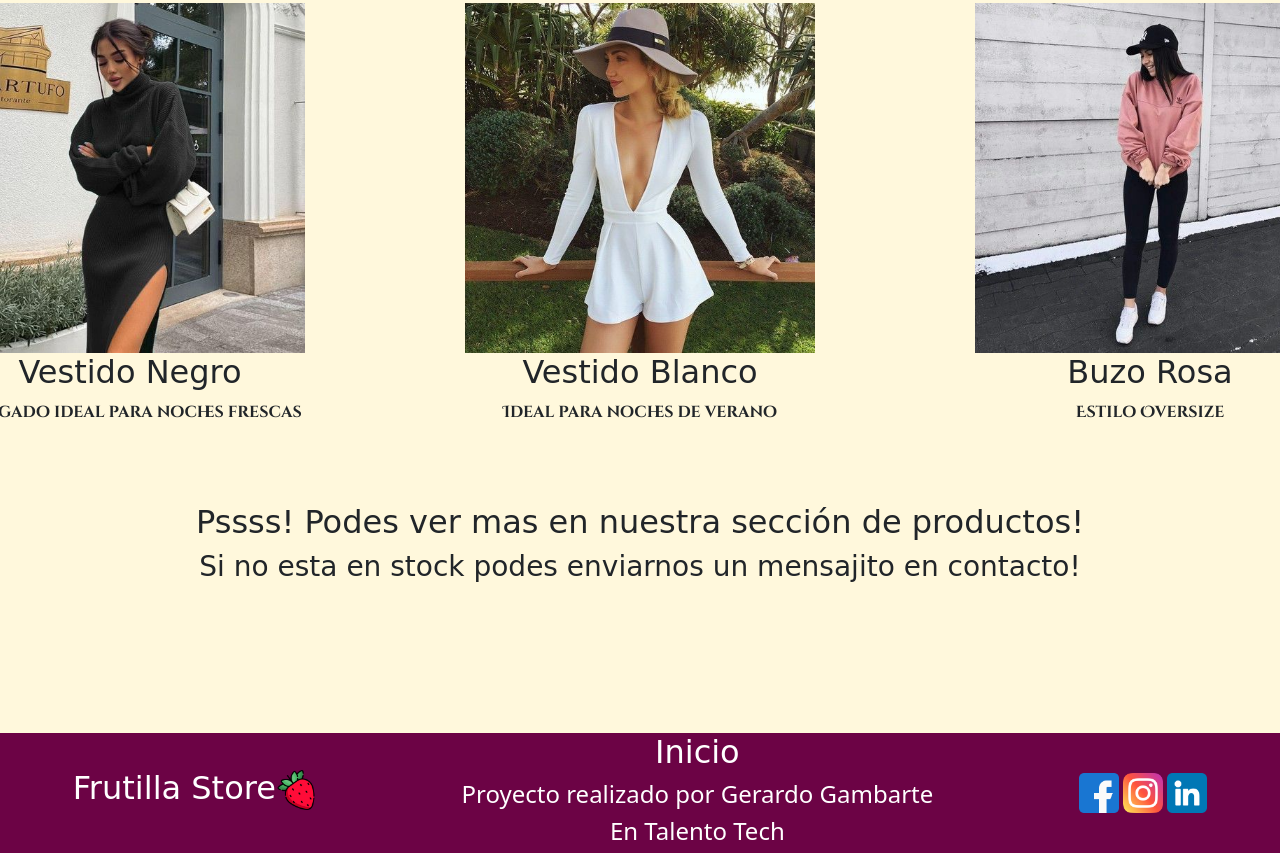
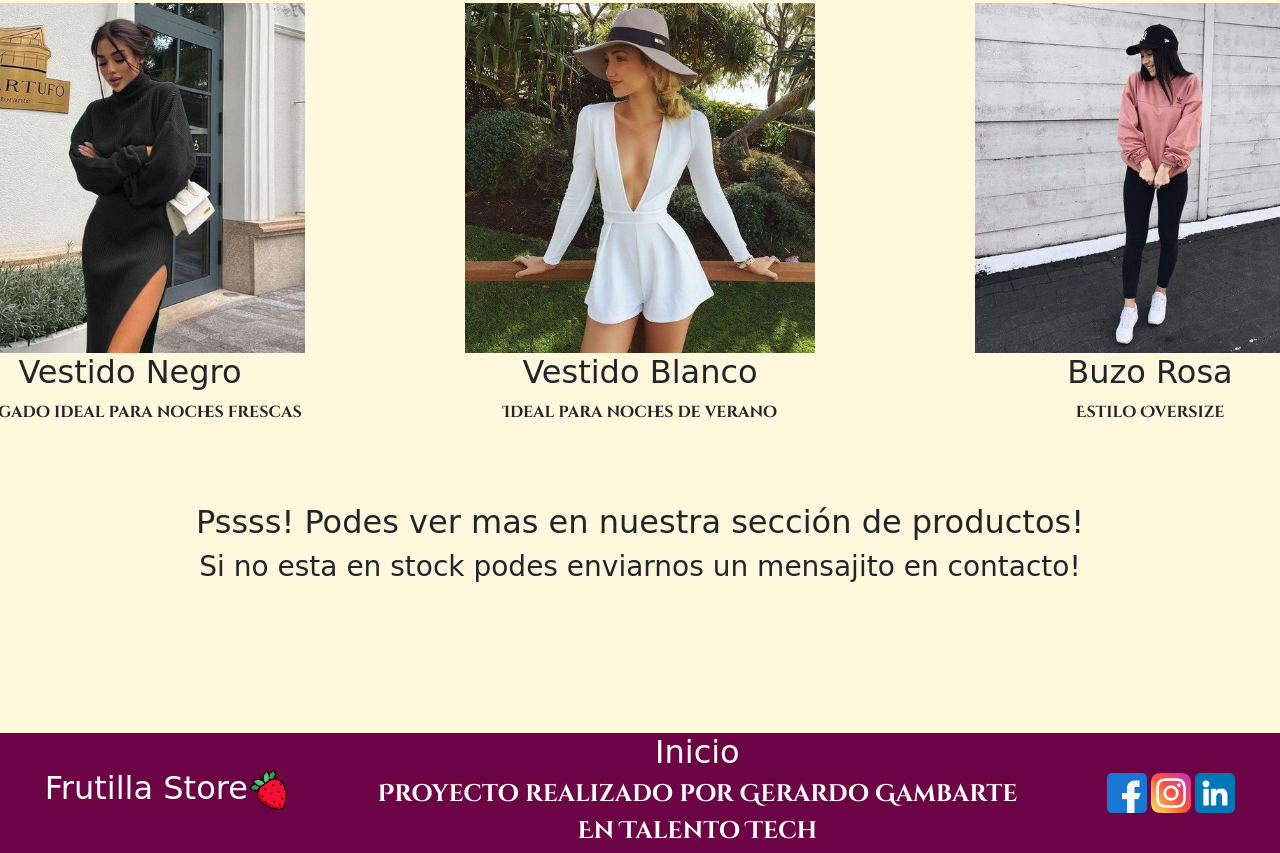
Before and after one commit to gerr1794/FrutillaStore, a plain HTML site: page index.html in a window 1280 px wide. Shown: the part 1857-2710 px from the top of the page. Drawn offline with nearby package versions, Linux system fonts and the light colour scheme; a web font is replaced by a local one.

Commit message:
arreglo de tipografia en footer

```diff
--- a/css/styles.css
+++ b/css/styles.css
@@ -12,7 +12,7 @@ h1, h2, h3{
     font-weight: 400;
     font-style: normal;
 }
-p{
+p, h4{
     text-align: center;
     font-family: "Cinzel Decorative", serif;
     font-weight: 600;
```
